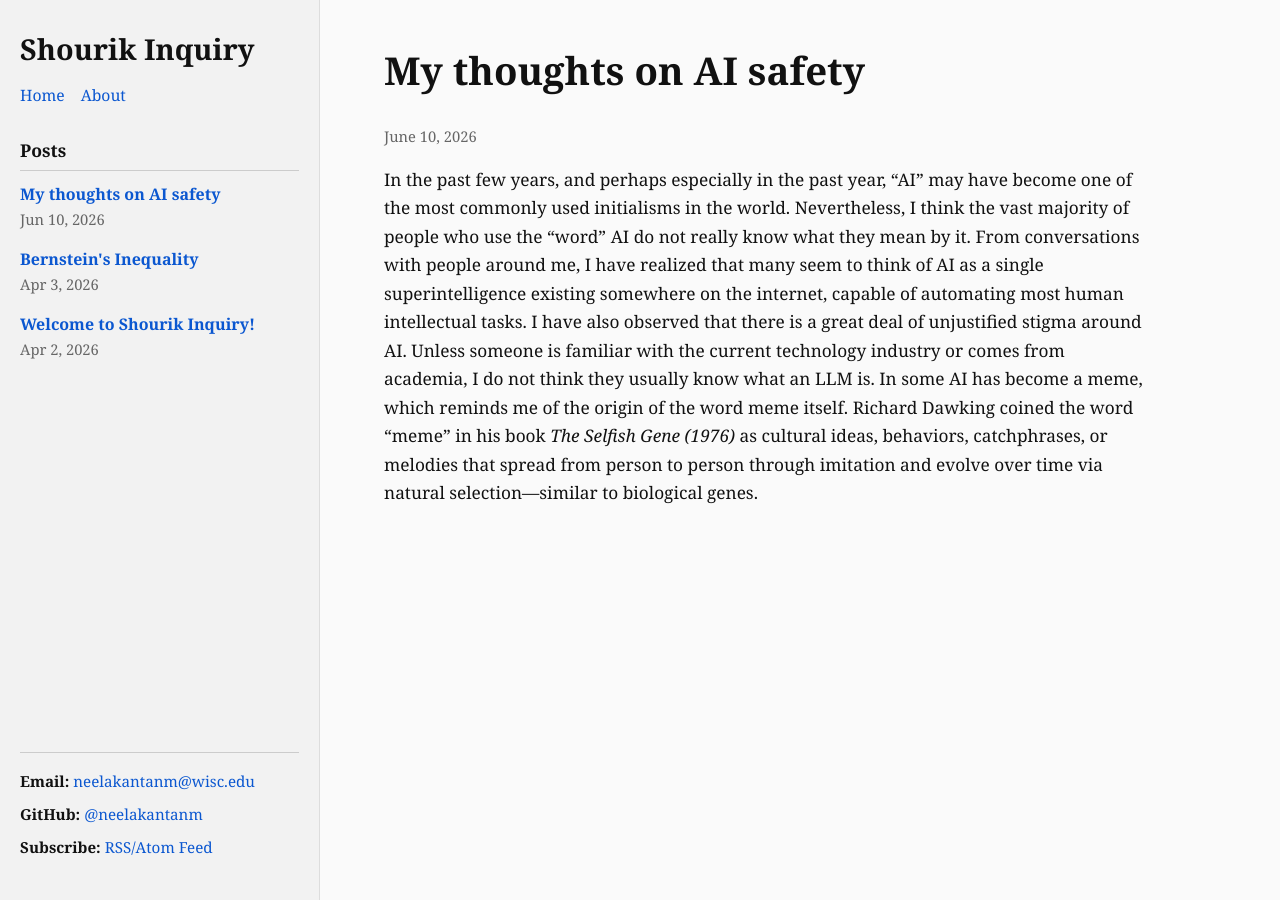
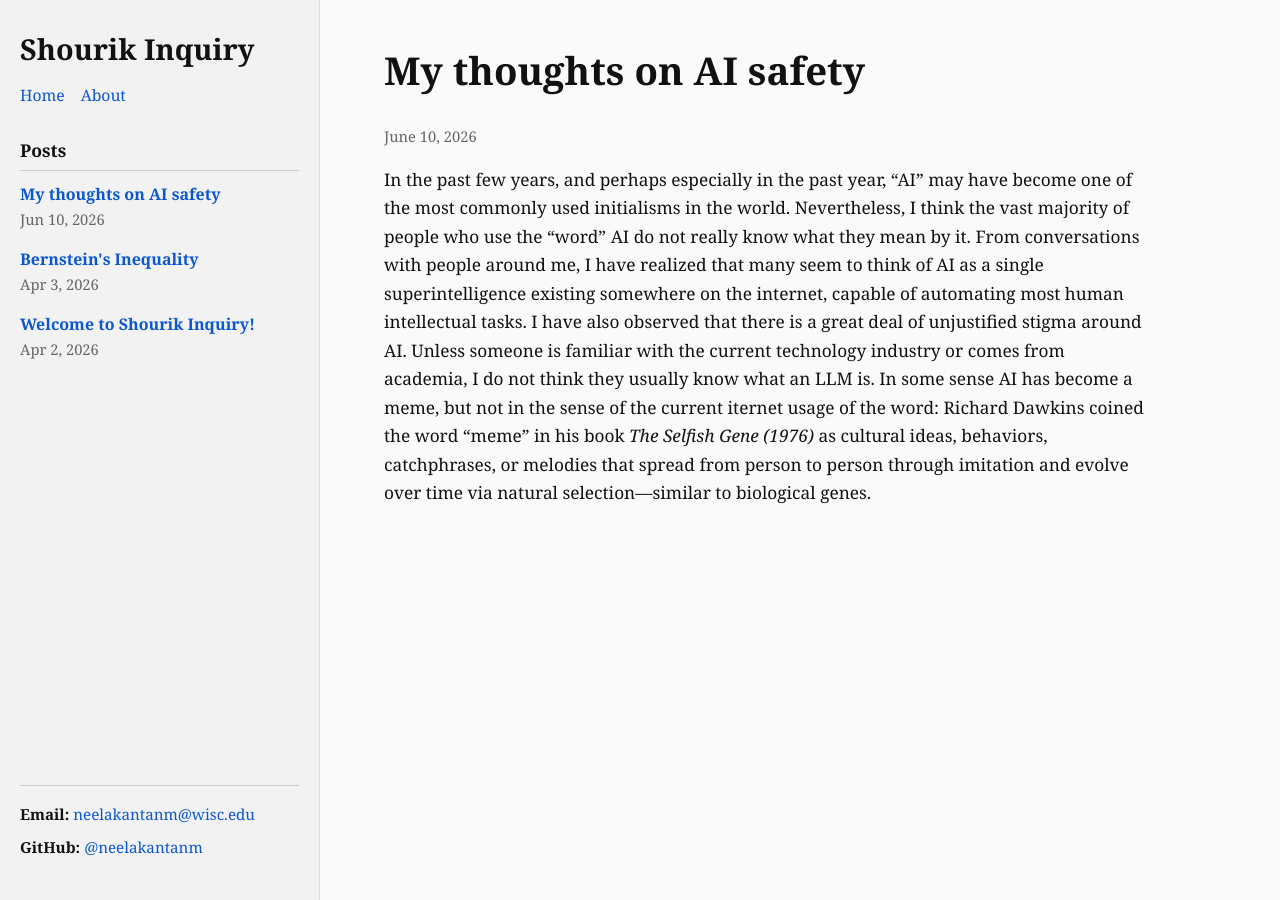
Before and after one commit to neelakantanm/Blog, a Jekyll site: the page built from _posts/2026-06-10-AI_safety.md, in a window 1280 px wide. Built offline with Jekyll 4.4.1, drawn with Linux system fonts in a browser that asks for light colours; comment, search, counter and statistics services are not loaded.

Commit message:
AI safety

```diff
--- a/_layouts/default.html
+++ b/_layouts/default.html
@@ -48,9 +48,8 @@
       </div>
 
       <footer class="sidebar-footer">
-        <div><strong>Email:</strong> <a href="mailto:{{ site.email }}">{{ site.email }}</a></div>
+        <div><strong>Email:</strong> <a href="mailto:{{neelanmemana@gmail.com}}">{{ site.email }}</a></div>
         <div><strong>GitHub:</strong> <a href="https://github.com/{{ site.github_username }}">@{{ site.github_username }}</a></div>
-        <div><strong>Subscribe:</strong> <a href="{{ '/feed.xml' | relative_url }}">RSS/Atom Feed</a></div>
       </footer>
     </aside>
 
--- a/_posts/2026-06-10-AI_safety.md
+++ b/_posts/2026-06-10-AI_safety.md
@@ -4,4 +4,4 @@ title: "My thoughts on AI safety"
 date: 2026-06-10
 comments: true
 ---
-In the past few years, and perhaps especially in the past year, “AI” may have become one of the most commonly used initialisms in the world. Nevertheless, I think the vast majority of people who use the “word” AI do not really know what they mean by it. From conversations with people around me, I have realized that many seem to think of AI as a single superintelligence existing somewhere on the internet, capable of automating most human intellectual tasks. I have also observed that there is a great deal of unjustified stigma around AI. Unless someone is familiar with the current technology industry or comes from academia, I do not think they usually know what an LLM is. In some AI has become a meme, which reminds me of the origin of the word meme itself. Richard Dawking coined the word "meme" in his book *The Selfish Gene (1976)* as cultural ideas, behaviors, catchphrases, or melodies that spread from person to person through imitation and evolve over time via natural selection—similar to biological genes.
+In the past few years, and perhaps especially in the past year, “AI” may have become one of the most commonly used initialisms in the world. Nevertheless, I think the vast majority of people who use the “word” AI do not really know what they mean by it. From conversations with people around me, I have realized that many seem to think of AI as a single superintelligence existing somewhere on the internet, capable of automating most human intellectual tasks. I have also observed that there is a great deal of unjustified stigma around AI. Unless someone is familiar with the current technology industry or comes from academia, I do not think they usually know what an LLM is. In some sense AI has become a meme, but not in the sense of the current iternet usage of the word: Richard Dawkins coined the word "meme" in his book *The Selfish Gene (1976)* as cultural ideas, behaviors, catchphrases, or melodies that spread from person to person through imitation and evolve over time via natural selection—similar to biological genes.
```
